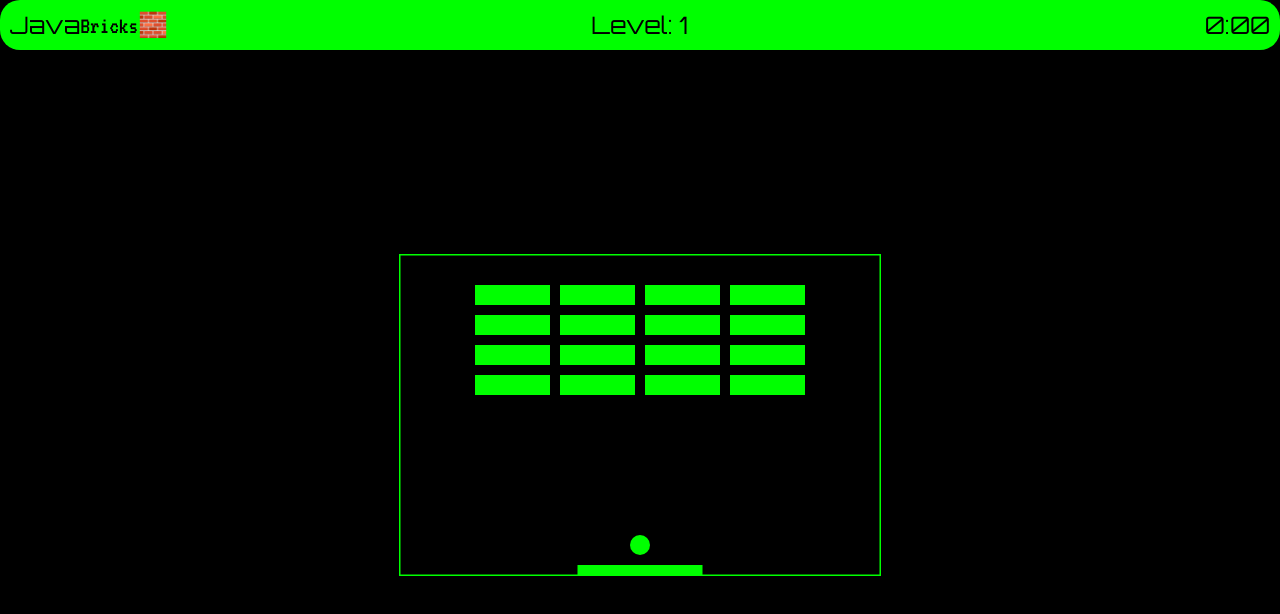
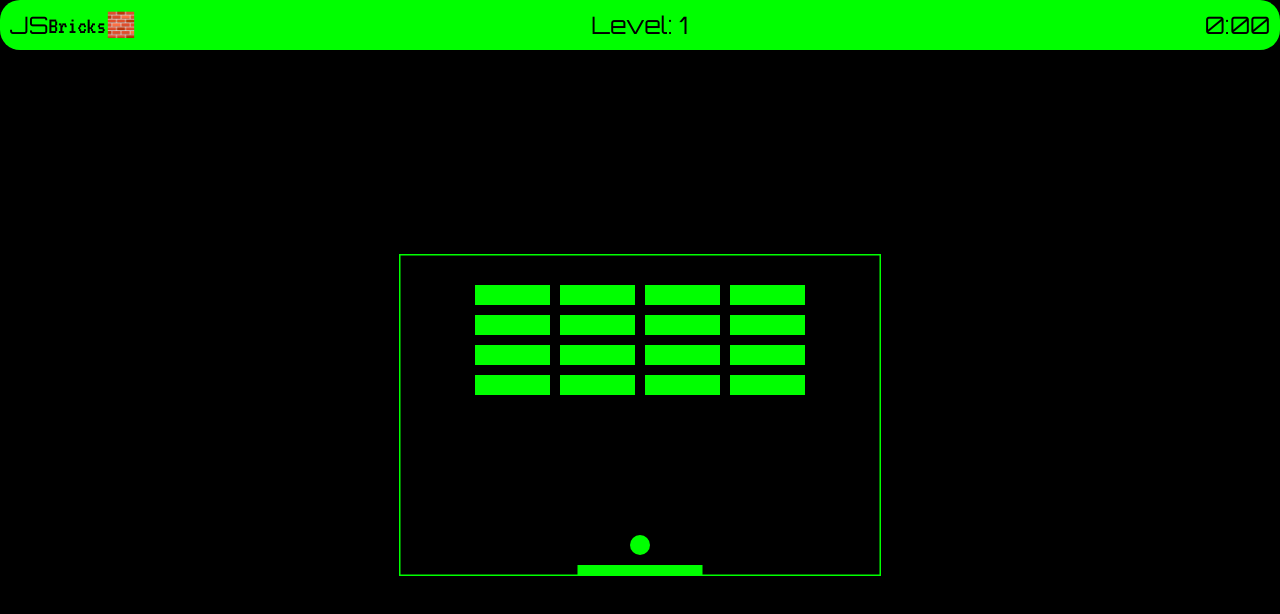
Before and after one commit to cj-key/java-bricks, a plain HTML site: page index.html in a window 1280 px wide. Drawn offline with Linux system fonts and the light colour scheme.

Commit message:
Update index.html

```diff
--- a/index.html
+++ b/index.html
@@ -9,7 +9,7 @@
 <body>
     <div id="navbar">
         <div class="title">
-            <span class="java">Java</span>
+            <span class="java">JS</span>
             <span class="block-breaker">Bricks🧱</span>
         </div>
         <div class="level">Level: 1</div>
```
